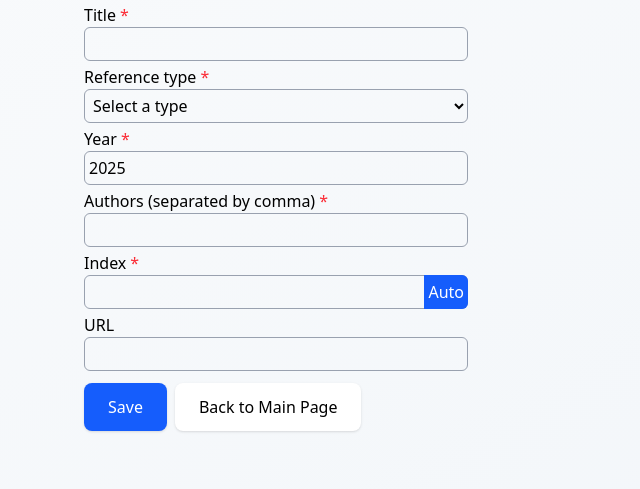
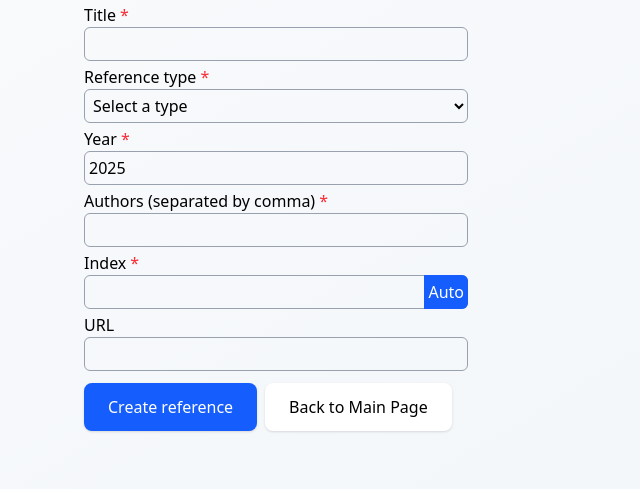
Before and after one commit to Viisikko/Miniprojekti, a Flask app: page /add_reference in a window 1280 px wide. Shown: the part 89-578 px from the top of the page, without its empty margins (0-640 px from the left). Run offline with Flask 3, Linux system fonts and the light colour scheme; the visitor is signed in with stand-in values (Sample User, id 1); style sheets or scripts are compiled from the project's sources; parts of the project's set-up code (start-up, migrations or seed data) failed here and were passed over.

Commit message:
yritetään päästä testeistä läpi uudelleen

```diff
--- a/src/templates/add_reference.html
+++ b/src/templates/add_reference.html
@@ -94,7 +94,7 @@
       </div>
 
       <div class="action-button">
-        <input type="submit" value="Save" class="primary-button" />
+        <input type="submit" value="{{"Save" if edit_mode else "Create reference"}}" class="primary-button" />
         <a class="secondary-button" href="/">Back to Main Page</a>
       </div>
     </form>
```
